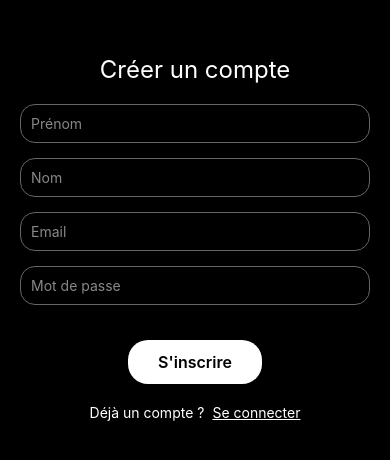
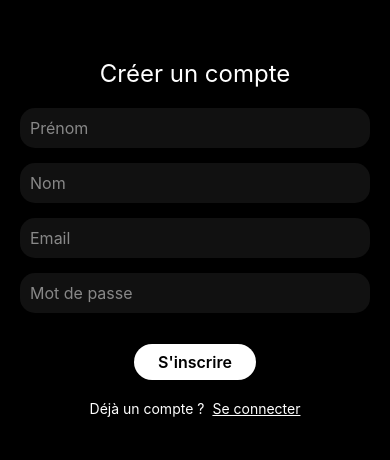
Before and after one commit to guillaumekrvr2/mvp-memo, a React Native app: screen /SignUp in a window 390 px wide. Shown: the part 184-644 px from the top of the page. Built offline with nearby package versions, Linux system fonts and the light colour scheme.

Commit message:
setup supabase

```diff
--- a/components/atoms/InputField/styles.js
+++ b/components/atoms/InputField/styles.js
@@ -7,5 +7,6 @@ export default StyleSheet.create({
     padding: 10,
     color: '#fff',
     fontSize: 16,
+    backgroundColor: '#111',
   },
 });
--- a/components/molecules/ObjectiveTimePicker/styles.js
+++ b/components/molecules/ObjectiveTimePicker/styles.js
@@ -9,7 +9,6 @@ export default StyleSheet.create({
   },
   inputBox: {
     flex: 1,
-    backgroundColor: '#111',
     borderRadius: 16,
     marginRight: 10,
     justifyContent: 'center',
--- a/screens/auth/LoginScreen.jsx
+++ b/screens/auth/LoginScreen.jsx
@@ -1,7 +1,8 @@
 import React, { useState, useContext } from 'react';
-import { View, TextInput, TouchableOpacity, Text, StyleSheet } from 'react-native';
+import { View, TouchableOpacity, Text, StyleSheet } from 'react-native';
 import { AccountContext } from '../../contexts/AccountContext';
 import { SecondaryButton } from '../../components/atoms/SecondaryButton/SecondaryButton';
+import InputField from '../../components/atoms/InputField/InputField';
 
 
 export default function LoginScreen({ navigation }) {
@@ -24,21 +25,17 @@ export default function LoginScreen({ navigation }) {
       <Text style={styles.title}>Se connecter</Text>
       {error && <Text style={styles.error}>{error}</Text>}
 
-      <TextInput
+      <InputField style={styles.input}
         placeholder="Email"
-        placeholderTextColor="#888"
         keyboardType="email-address"
         autoCapitalize="none"
-        style={[styles.input, { color: '#fff' }]}
         value={email}
         onChangeText={setEmail}
       />
 
-      <TextInput
+      <InputField style={styles.input}
         placeholder="Mot de passe"
-        placeholderTextColor="#888"
         secureTextEntry
-        style={[styles.input, { color: '#fff' }]}
         value={password}
         onChangeText={setPassword}
       />
@@ -61,7 +58,7 @@ export default function LoginScreen({ navigation }) {
 const styles = StyleSheet.create({
   container:   { flex:1, padding:20, justifyContent:'center' },
   title:       { fontSize:24, marginBottom:20, textAlign:'center', color: '#fff' },
-  input:       { borderWidth:1, borderColor:'#666', padding:10, marginBottom:15, borderRadius:15 },
+  input:       { padding:10, marginBottom:15, borderRadius:15 },
   error:       { color:'red', textAlign:'center', marginBottom:10 },
   switch:      { marginTop: 20, flexDirection: 'row', justifyContent: 'center' },
   switchText:  { color: '#fff', marginRight: 8 },
--- a/screens/auth/SignUpScreen.jsx
+++ b/screens/auth/SignUpScreen.jsx
@@ -1,7 +1,10 @@
 // screens/SignUpScreen.jsx
 import React, { useState, useContext } from 'react';
-import { View, TextInput, TouchableOpacity, Text, StyleSheet } from 'react-native';
+import { View, TouchableOpacity, Text, StyleSheet } from 'react-native';
 import { AccountContext } from '../../contexts/AccountContext';
+import InputField from '../../components/atoms/InputField/InputField';
+import { SecondaryButton } from '../../components/atoms/SecondaryButton/SecondaryButton';
+
 
 export default function SignUpScreen({ navigation }) {
   const { signUp } = useContext(AccountContext);
@@ -25,41 +28,37 @@ export default function SignUpScreen({ navigation }) {
       <Text style={styles.title}>Créer un compte</Text>
       {error && <Text style={styles.error}>{error}</Text>}
 
-      <TextInput
+      <InputField
         placeholder="Prénom"
-        placeholderTextColor="#888"
-        style={[styles.input, { color: '#fff' }]}
         value={firstName}
         onChangeText={setFirstName}
+        style={[styles.input, { color: '#fff' }]}
       />
-      <TextInput
+      <InputField
         placeholder="Nom"
-        placeholderTextColor="#888"
-        style={[styles.input, { color: '#fff' }]}
         value={lastName}
         onChangeText={setLastName}
+        style={[styles.input, { color: '#fff' }]}
       />
-      <TextInput
+      <InputField
         placeholder="Email"
-        placeholderTextColor="#888"
         keyboardType="email-address"
         autoCapitalize="none"
-        style={[styles.input, { color: '#fff' }]}
         value={email}
         onChangeText={setEmail}
+        style={[styles.input, { color: '#fff' }]}
       />
-      <TextInput
+      <InputField
         placeholder="Mot de passe"
-        placeholderTextColor="#888"
         secureTextEntry
-        style={[styles.input, { color: '#fff' }]}
         value={password}
         onChangeText={setPassword}
+        style={[styles.input, { color: '#fff' }]}
       />
 
-      <TouchableOpacity style={styles.learnMore} onPress={onSignUp}>
-        <Text style={styles.learnMoreText}>S'inscrire</Text>
-      </TouchableOpacity>
+      <SecondaryButton onPress={onSignUp}>
+        S'inscrire
+      </SecondaryButton>
 
       <View style={styles.switch}>
         <Text style={styles.switchText}>Déjà un compte ?</Text>
@@ -74,31 +73,8 @@ export default function SignUpScreen({ navigation }) {
 const styles = StyleSheet.create({
   container:   { flex:1, padding:20, justifyContent:'center' },
   title:       { fontSize:24, marginBottom:20, textAlign:'center', color: '#fff' },
-  input:       {
-    borderWidth:1,
-    borderColor:'#666',
-    padding:10,
-    marginBottom:15,
-    borderRadius:15,
-  },
+  input:       { padding:10, marginBottom:15, borderRadius:15 },
   error:       { color:'red', textAlign:'center', marginBottom:10 },
-
-  // Styles “learnMore” pour les boutons
-  learnMore: {
-    marginTop: 20,
-    paddingHorizontal: 30,
-    paddingVertical: 12,
-    backgroundColor: '#fff',
-    borderRadius: 20,
-    alignSelf: 'center',
-    alignItems: 'center',
-  },
-  learnMoreText: {
-    color: '#000',
-    fontWeight: '600',
-    fontSize: 16,
-  },
-
   switch:      { marginTop: 20, flexDirection: 'row', justifyContent: 'center' },
   switchText:  { color: '#fff', marginRight: 8 },
   link:        { color: '#fff', textDecorationLine: 'underline' },
```
